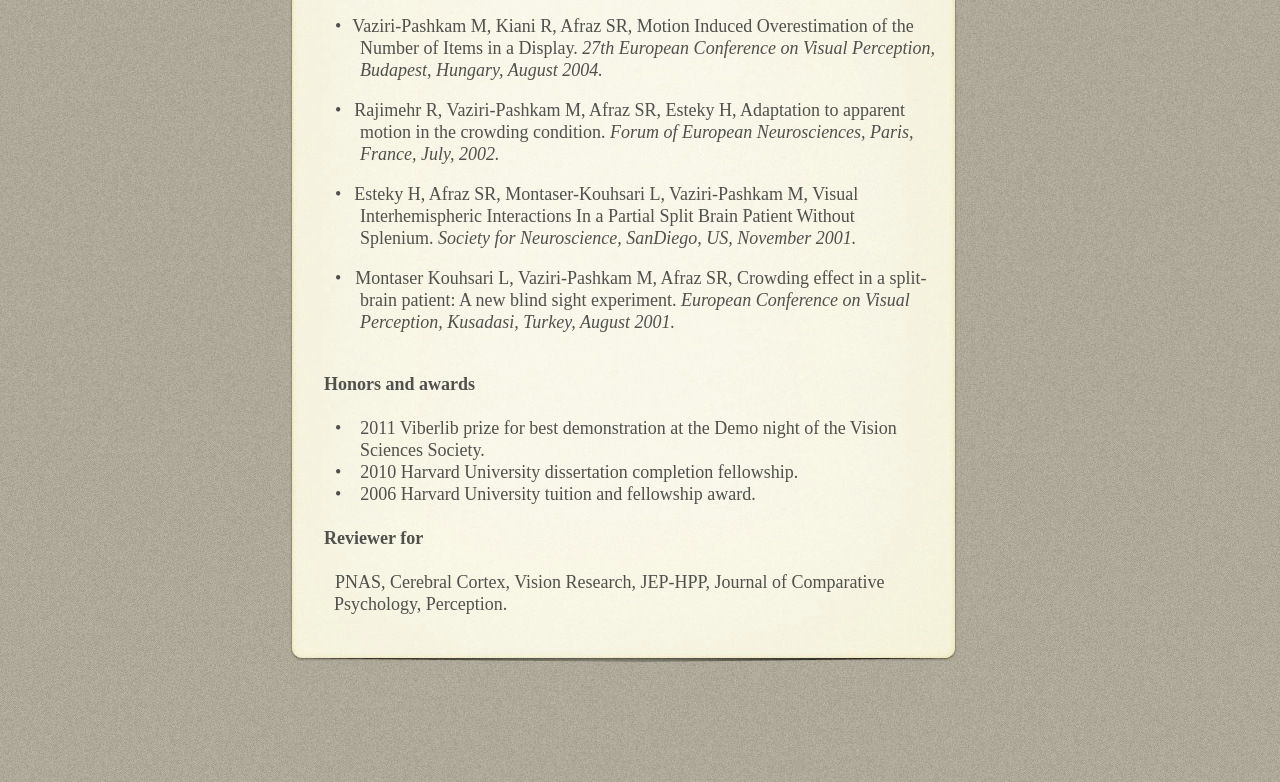
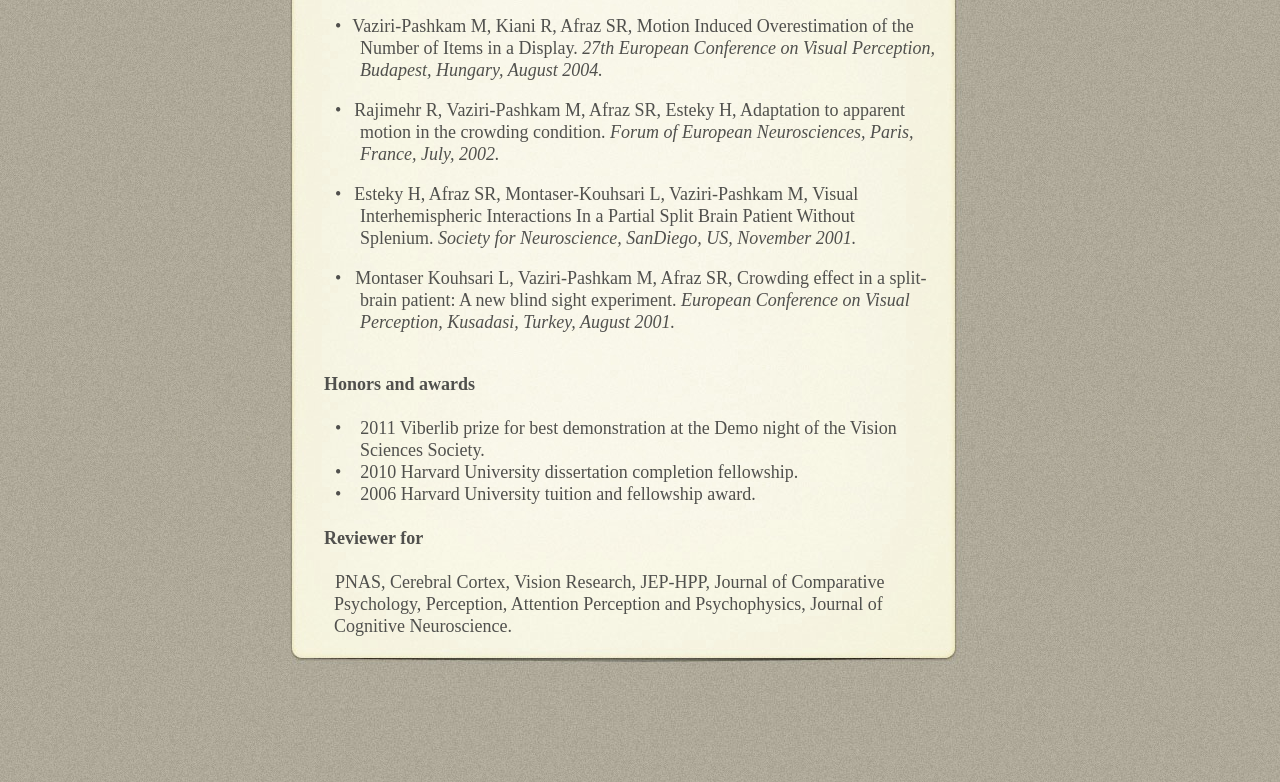
Before and after one commit to mvaziri/mvaziri.github.io, a plain HTML site: page Homepage/CV.html in a window 1280 px wide. Shown: the part 3284-4066 px from the top of the page. Drawn offline with Linux system fonts and the light colour scheme.

Commit message:
added APP and JOCN for review

```diff
--- a/Homepage/CV.html
+++ b/Homepage/CV.html
@@ -235,7 +235,7 @@
                   <p class="paragraph_style_2"><br /></p>
                   <ol>
                     <li style="line-height: 22px; padding-left: 10px; text-indent: -25px; " >
-                      <p style="text-indent: -18px; " class="paragraph_style_1"><span style="width: 19px; " class="inline-block"></span>PNAS, Cerebral Cortex, Vision Research, JEP-HPP, Journal of Comparative Psychology, Perception.<span style="line-height: 19px; " class="style"><br /></span></p>
+                      <p style="text-indent: -18px; " class="paragraph_style_1"><span style="width: 19px; " class="inline-block"></span>PNAS, Cerebral Cortex, Vision Research, JEP-HPP, Journal of Comparative Psychology, Perception, Attention Perception and Psychophysics, Journal of Cognitive Neuroscience.<span style="line-height: 19px; " class="style"><br /></span></p>
                     </li>
                   </ol>
 
```
